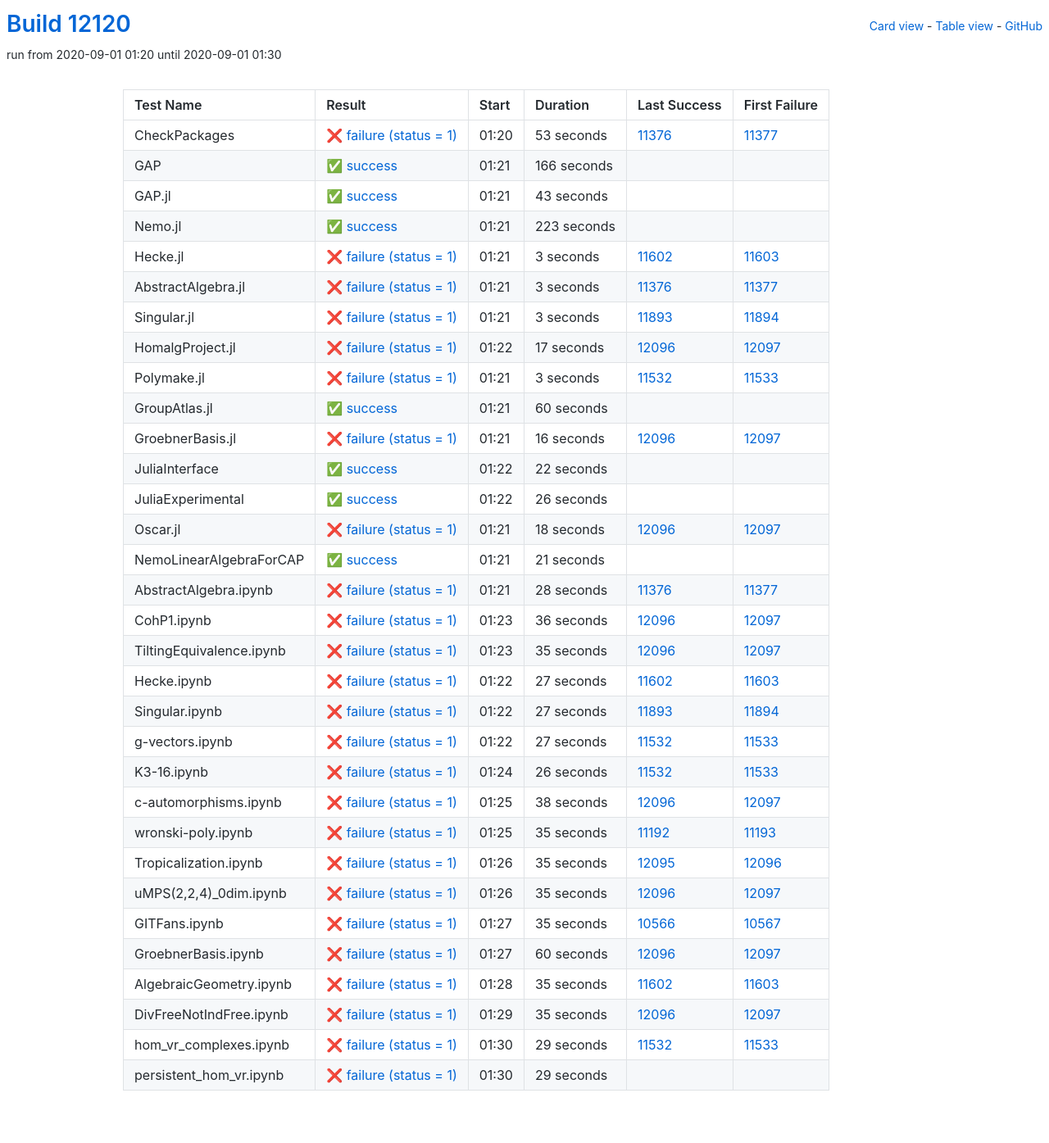
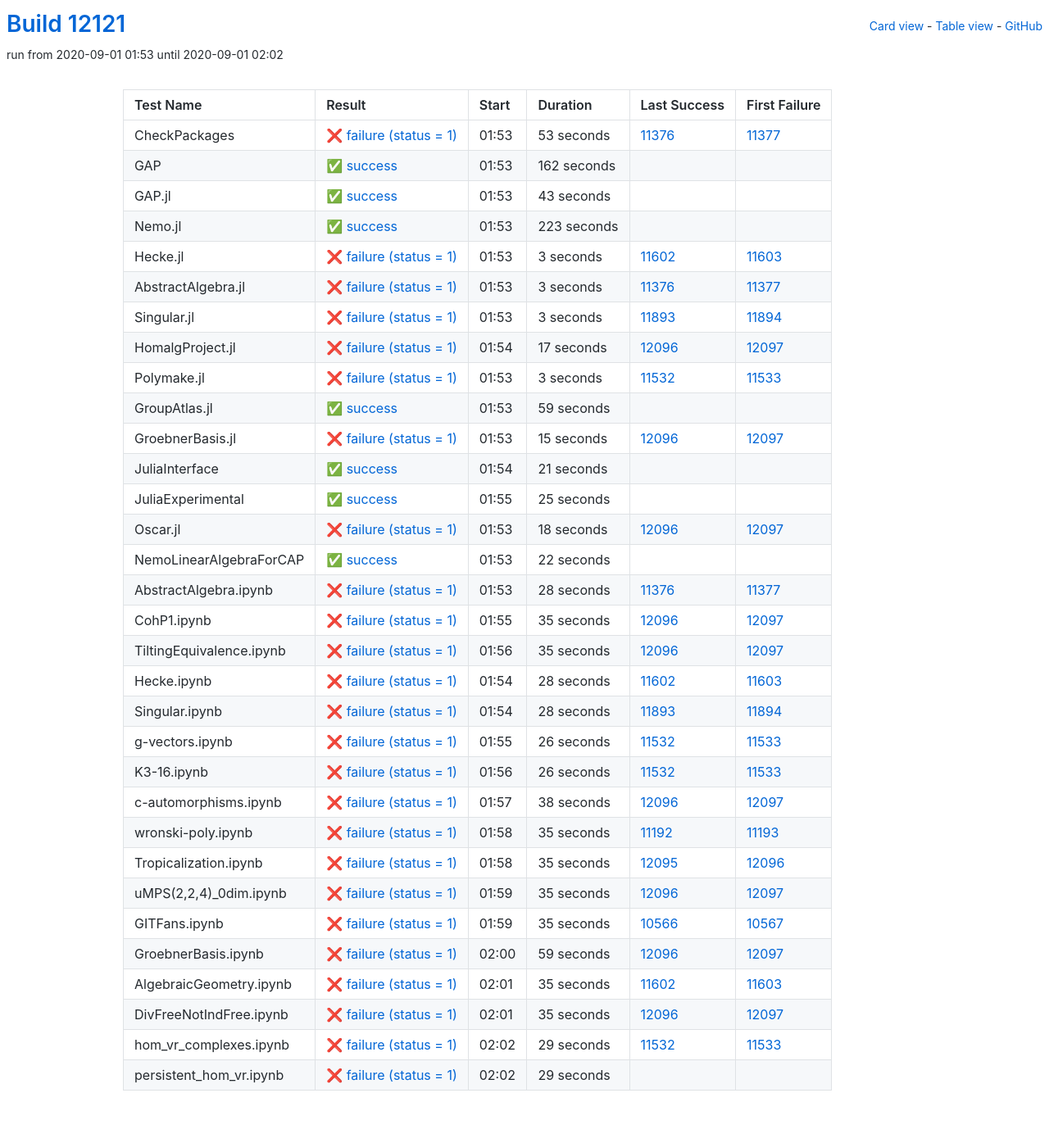
Before and after one commit to oscar-system/oscar-ci-status, a Jekyll site: the page built from table.html, in a window 1280 px wide. Shown: the whole page at 82% size. Built offline with Jekyll 4.4.1, drawn with Linux system fonts in a browser that asks for light colours.

Commit message:
Build #12121

```diff
--- a/_data/ci.yml
+++ b/_data/ci.yml
@@ -1,6 +1,6 @@
 ---
-build: 12120
-build_url: https://oscarci.mathematik.uni-kl.de/job/oscar/12120/
+build: 12121
+build_url: https://oscarci.mathematik.uni-kl.de/job/oscar/12121/
 job: oscar
 organization: oscar-system
 repo: oscar-ci-status
@@ -8,8 +8,8 @@
 tests:
 - name: CheckPackages
   id: checkpackages
-  log: https://oscarci.mathematik.uni-kl.de/job/oscar/12120/artifact/logs/build-12120/CheckPackages.log
-  start: 2020-09-01 01:20
+  log: https://oscarci.mathematik.uni-kl.de/job/oscar/12121/artifact/logs/build-12121/CheckPackages.log
+  start: 2020-09-01 01:53
   success: false
   exitcode: 1
   status: failure
@@ -20,20 +20,20 @@
   first_failure_url: https://oscarci.mathematik.uni-kl.de/job/oscar/11377/
 - name: GAP
   id: gap
-  log: https://oscarci.mathematik.uni-kl.de/job/oscar/12120/artifact/logs/build-12120/GAP.log
-  start: 2020-09-01 01:21
+  log: https://oscarci.mathematik.uni-kl.de/job/oscar/12121/artifact/logs/build-12121/GAP.log
+  start: 2020-09-01 01:53
   success: true
   exitcode: 0
   status: success
-  duration: 166
+  duration: 162
   last_success: false
   last_success_url:
   first_failure: false
   first_failure_url:
 - name: GAP.jl
   id: gap-jl
-  log: https://oscarci.mathematik.uni-kl.de/job/oscar/12120/artifact/logs/build-12120/GAP.jl.log
-  start: 2020-09-01 01:21
+  log: https://oscarci.mathematik.uni-kl.de/job/oscar/12121/artifact/logs/build-12121/GAP.jl.log
+  start: 2020-09-01 01:53
   success: true
   exitcode: 0
   status: success
@@ -44,8 +44,8 @@
   first_failure_url:
 - name: Nemo.jl
   id: nemo-jl
-  log: https://oscarci.mathematik.uni-kl.de/job/oscar/12120/artifact/logs/build-12120/Nemo.jl.log
-  start: 2020-09-01 01:21
+  log: https://oscarci.mathematik.uni-kl.de/job/oscar/12121/artifact/logs/build-12121/Nemo.jl.log
+  start: 2020-09-01 01:53
   success: true
   exitcode: 0
   status: success
@@ -56,8 +56,8 @@
   first_failure_url:
 - name: Hecke.jl
   id: hecke-jl
-  log: https://oscarci.mathematik.uni-kl.de/job/oscar/12120/artifact/logs/build-12120/Hecke.jl.log
-  start: 2020-09-01 01:21
+  log: https://oscarci.mathematik.uni-kl.de/job/oscar/12121/artifact/logs/build-12121/Hecke.jl.log
+  start: 2020-09-01 01:53
   success: false
   exitcode: 1
   status: failure
@@ -68,8 +68,8 @@
   first_failure_url: https://oscarci.mathematik.uni-kl.de/job/oscar/11603/
 - name: AbstractAlgebra.jl
   id: abstractalgebra-jl
-  log: https://oscarci.mathematik.uni-kl.de/job/oscar/12120/artifact/logs/build-12120/AbstractAlgebra.jl.log
-  start: 2020-09-01 01:21
+  log: https://oscarci.mathematik.uni-kl.de/job/oscar/12121/artifact/logs/build-12121/AbstractAlgebra.jl.log
+  start: 2020-09-01 01:53
   success: false
   exitcode: 1
   status: failure
@@ -80,8 +80,8 @@
   first_failure_url: https://oscarci.mathematik.uni-kl.de/job/oscar/11377/
 - name: Singular.jl
   id: singular-jl
-  log: https://oscarci.mathematik.uni-kl.de/job/oscar/12120/artifact/logs/build-12120/Singular.jl.log
-  start: 2020-09-01 01:21
+  log: https://oscarci.mathematik.uni-kl.de/job/oscar/12121/artifact/logs/build-12121/Singular.jl.log
+  start: 2020-09-01 01:53
   success: false
   exitcode: 1
   status: failure
@@ -92,8 +92,8 @@
   first_failure_url: https://oscarci.mathematik.uni-kl.de/job/oscar/11894/
 - name: HomalgProject.jl
   id: homalgproject-jl
-  log: https://oscarci.mathematik.uni-kl.de/job/oscar/12120/artifact/logs/build-12120/HomalgProject.jl.log
-  start: 2020-09-01 01:22
+  log: https://oscarci.mathematik.uni-kl.de/job/oscar/12121/artifact/logs/build-12121/HomalgProject.jl.log
+  start: 2020-09-01 01:54
   success: false
   exitcode: 1
   status: failure
@@ -104,8 +104,8 @@
   first_failure_url: https://oscarci.mathematik.uni-kl.de/job/oscar/12097/
 - name: Polymake.jl
   id: polymake-jl
-  log: https://oscarci.mathematik.uni-kl.de/job/oscar/12120/artifact/logs/build-12120/Polymake.jl.log
-  start: 2020-09-01 01:21
+  log: https://oscarci.mathematik.uni-kl.de/job/oscar/12121/artifact/logs/build-12121/Polymake.jl.log
+  start: 2020-09-01 01:53
   success: false
   exitcode: 1
   status: failure
@@ -116,56 +116,56 @@
   first_failure_url: https://oscarci.mathematik.uni-kl.de/job/oscar/11533/
 - name: GroupAtlas.jl
   id: groupatlas-jl
-  log: https://oscarci.mathematik.uni-kl.de/job/oscar/12120/artifact/logs/build-12120/GroupAtlas.jl.log
-  start: 2020-09-01 01:21
+  log: https://oscarci.mathematik.uni-kl.de/job/oscar/12121/artifact/logs/build-12121/GroupAtlas.jl.log
+  start: 2020-09-01 01:53
   success: true
   exitcode: 0
   status: success
-  duration: 60
+  duration: 59
   last_success: false
   last_success_url:
   first_failure: false
   first_failure_url:
 - name: GroebnerBasis.jl
   id: groebnerbasis-jl
-  log: https://oscarci.mathematik.uni-kl.de/job/oscar/12120/artifact/logs/build-12120/GroebnerBasis.jl.log
-  start: 2020-09-01 01:21
+  log: https://oscarci.mathematik.uni-kl.de/job/oscar/12121/artifact/logs/build-12121/GroebnerBasis.jl.log
+  start: 2020-09-01 01:53
   success: false
   exitcode: 1
   status: failure
-  duration: 16
+  duration: 15
   last_success: 12096
   last_success_url: https://oscarci.mathematik.uni-kl.de/job/oscar/12096/
   first_failure: 12097
   first_failure_url: https://oscarci.mathematik.uni-kl.de/job/oscar/12097/
 - name: JuliaInterface
   id: juliainterface
-  log: https://oscarci.mathematik.uni-kl.de/job/oscar/12120/artifact/logs/build-12120/JuliaInterface.log
-  start: 2020-09-01 01:22
+  log: https://oscarci.mathematik.uni-kl.de/job/oscar/12121/artifact/logs/build-12121/JuliaInterface.log
+  start: 2020-09-01 01:54
   success: true
   exitcode: 0
   status: success
-  duration: 22
+  duration: 21
   last_success: false
   last_success_url:
   first_failure: false
   first_failure_url:
 - name: JuliaExperimental
   id: juliaexperimental
-  log: https://oscarci.mathematik.uni-kl.de/job/oscar/12120/artifact/logs/build-12120/JuliaExperimental.log
-  start: 2020-09-01 01:22
+  log: https://oscarci.mathematik.uni-kl.de/job/oscar/12121/artifact/logs/build-12121/JuliaExperimental.log
+  start: 2020-09-01 01:55
   success: true
   exitcode: 0
   status: success
-  duration: 26
+  duration: 25
   last_success: false
   last_success_url:
   first_failure: false
   first_failure_url:
 - name: Oscar.jl
   id: oscar-jl
-  log: https://oscarci.mathematik.uni-kl.de/job/oscar/12120/artifact/logs/build-12120/Oscar.jl.log
-  start: 2020-09-01 01:21
+  log: https://oscarci.mathematik.uni-kl.de/job/oscar/12121/artifact/logs/build-12121/Oscar.jl.log
+  start: 2020-09-01 01:53
   success: false
   exitcode: 1
   status: failure
@@ -176,20 +176,20 @@
   first_failure_url: https://oscarci.mathematik.uni-kl.de/job/oscar/12097/
 - name: NemoLinearAlgebraForCAP
   id: nemolinearalgebraforcap
-  log: https://oscarci.mathematik.uni-kl.de/job/oscar/12120/artifact/logs/build-12120/NemoLinearAlgebraForCAP.log
-  start: 2020-09-01 01:21
+  log: https://oscarci.mathematik.uni-kl.de/job/oscar/12121/artifact/logs/build-12121/NemoLinearAlgebraForCAP.log
+  start: 2020-09-01 01:53
   success: true
   exitcode: 0
   status: success
-  duration: 21
+  duration: 22
   last_success: false
   last_success_url:
   first_failure: false
   first_failure_url:
 - name: AbstractAlgebra.ipynb
   id: abstractalgebra-ipynb
-  log: https://oscarci.mathematik.uni-kl.de/job/oscar/12120/artifact/logs/build-12120/AbstractAlgebra.ipynb.log
-  start: 2020-09-01 01:21
+  log: https://oscarci.mathematik.uni-kl.de/job/oscar/12121/artifact/logs/build-12121/AbstractAlgebra.ipynb.log
+  start: 2020-09-01 01:53
   success: false
   exitcode: 1
   status: failure
@@ -200,20 +200,20 @@
   first_failure_url: https://oscarci.mathematik.uni-kl.de/job/oscar/11377/
 - name: CohP1.ipynb
   id: cohp1-ipynb
-  log: https://oscarci.mathematik.uni-kl.de/job/oscar/12120/artifact/logs/build-12120/CohP1.ipynb.log
-  start: 2020-09-01 01:23
+  log: https://oscarci.mathematik.uni-kl.de/job/oscar/12121/artifact/logs/build-12121/CohP1.ipynb.log
+  start: 2020-09-01 01:55
   success: false
   exitcode: 1
   status: failure
-  duration: 36
+  duration: 35
   last_success: 12096
   last_success_url: https://oscarci.mathematik.uni-kl.de/job/oscar/12096/
   first_failure: 12097
   first_failure_url: https://oscarci.mathematik.uni-kl.de/job/oscar/12097/
 - name: TiltingEquivalence.ipynb
   id: tiltingequivalence-ipynb
-  log: https://oscarci.mathematik.uni-kl.de/job/oscar/12120/artifact/logs/build-12120/TiltingEquivalence.ipynb.log
-  start: 2020-09-01 01:23
+  log: https://oscarci.mathematik.uni-kl.de/job/oscar/12121/artifact/logs/build-12121/TiltingEquivalence.ipynb.log
+  start: 2020-09-01 01:56
   success: false
   exitcode: 1
   status: failure
@@ -224,44 +224,44 @@
   first_failure_url: https://oscarci.mathematik.uni-kl.de/job/oscar/12097/
 - name: Hecke.ipynb
   id: hecke-ipynb
-  log: https://oscarci.mathematik.uni-kl.de/job/oscar/12120/artifact/logs/build-12120/Hecke.ipynb.log
-  start: 2020-09-01 01:22
+  log: https://oscarci.mathematik.uni-kl.de/job/oscar/12121/artifact/logs/build-12121/Hecke.ipynb.log
+  start: 2020-09-01 01:54
   success: false
   exitcode: 1
   status: failure
-  duration: 27
+  duration: 28
   last_success: 11602
   last_success_url: https://oscarci.mathematik.uni-kl.de/job/oscar/11602/
   first_failure: 11603
   first_failure_url: https://oscarci.mathematik.uni-kl.de/job/oscar/11603/
 - name: Singular.ipynb
   id: singular-ipynb
-  log: https://oscarci.mathematik.uni-kl.de/job/oscar/12120/artifact/logs/build-12120/Singular.ipynb.log
-  start: 2020-09-01 01:22
+  log: https://oscarci.mathematik.uni-kl.de/job/oscar/12121/artifact/logs/build-12121/Singular.ipynb.log
+  start: 2020-09-01 01:54
   success: false
   exitcode: 1
   status: failure
-  duration: 27
+  duration: 28
   last_success: 11893
   last_success_url: https://oscarci.mathematik.uni-kl.de/job/oscar/11893/
   first_failure: 11894
   first_failure_url: https://oscarci.mathematik.uni-kl.de/job/oscar/11894/
 - name: g-vectors.ipynb
   id: g-vectors-ipynb
-  log: https://oscarci.mathematik.uni-kl.de/job/oscar/12120/artifact/logs/build-12120/g-vectors.ipynb.log
-  start: 2020-09-01 01:22
+  log: https://oscarci.mathematik.uni-kl.de/job/oscar/12121/artifact/logs/build-12121/g-vectors.ipynb.log
+  start: 2020-09-01 01:55
   success: false
   exitcode: 1
   status: failure
-  duration: 27
+  duration: 26
   last_success: 11532
   last_success_url: https://oscarci.mathematik.uni-kl.de/job/oscar/11532/
   first_failure: 11533
   first_failure_url: https://oscarci.mathematik.uni-kl.de/job/oscar/11533/
 - name: K3-16.ipynb
   id: k3-16-ipynb
-  log: https://oscarci.mathematik.uni-kl.de/job/oscar/12120/artifact/logs/build-12120/K3-16.ipynb.log
-  start: 2020-09-01 01:24
+  log: https://oscarci.mathematik.uni-kl.de/job/oscar/12121/artifact/logs/build-12121/K3-16.ipynb.log
+  start: 2020-09-01 01:56
   success: false
   exitcode: 1
   status: failure
@@ -272,8 +272,8 @@
   first_failure_url: https://oscarci.mathematik.uni-kl.de/job/oscar/11533/
 - name: c-automorphisms.ipynb
   id: c-automorphisms-ipynb
-  log: https://oscarci.mathematik.uni-kl.de/job/oscar/12120/artifact/logs/build-12120/c-automorphisms.ipynb.log
-  start: 2020-09-01 01:25
+  log: https://oscarci.mathematik.uni-kl.de/job/oscar/12121/artifact/logs/build-12121/c-automorphisms.ipynb.log
+  start: 2020-09-01 01:57
   success: false
   exitcode: 1
   status: failure
@@ -284,8 +284,8 @@
   first_failure_url: https://oscarci.mathematik.uni-kl.de/job/oscar/12097/
 - name: wronski-poly.ipynb
   id: wronski-poly-ipynb
-  log: https://oscarci.mathematik.uni-kl.de/job/oscar/12120/artifact/logs/build-12120/wronski-poly.ipynb.log
-  start: 2020-09-01 01:25
+  log: https://oscarci.mathematik.uni-kl.de/job/oscar/12121/artifact/logs/build-12121/wronski-poly.ipynb.log
+  start: 2020-09-01 01:58
   success: false
   exitcode: 1
   status: failure
@@ -296,8 +296,8 @@
   first_failure_url: https://oscarci.mathematik.uni-kl.de/job/oscar/11193/
 - name: Tropicalization.ipynb
   id: tropicalization-ipynb
-  log: https://oscarci.mathematik.uni-kl.de/job/oscar/12120/artifact/logs/build-12120/Tropicalization.ipynb.log
-  start: 2020-09-01 01:26
+  log: https://oscarci.mathematik.uni-kl.de/job/oscar/12121/artifact/logs/build-12121/Tropicalization.ipynb.log
+  start: 2020-09-01 01:58
   success: false
   exitcode: 1
   status: failure
@@ -308,8 +308,8 @@
   first_failure_url: https://oscarci.mathematik.uni-kl.de/job/oscar/12096/
 - name: uMPS(2,2,4)_0dim.ipynb
   id: umps-2-2-4-0dim-ipynb
-  log: https://oscarci.mathematik.uni-kl.de/job/oscar/12120/artifact/logs/build-12120/uMPS-2-2-4-_0dim.ipynb.log
-  start: 2020-09-01 01:26
+  log: https://oscarci.mathematik.uni-kl.de/job/oscar/12121/artifact/logs/build-12121/uMPS-2-2-4-_0dim.ipynb.log
+  start: 2020-09-01 01:59
   success: false
   exitcode: 1
   status: failure
@@ -320,8 +320,8 @@
   first_failure_url: https://oscarci.mathematik.uni-kl.de/job/oscar/12097/
 - name: GITFans.ipynb
   id: gitfans-ipynb
-  log: https://oscarci.mathematik.uni-kl.de/job/oscar/12120/artifact/logs/build-12120/GITFans.ipynb.log
-  start: 2020-09-01 01:27
+  log: https://oscarci.mathematik.uni-kl.de/job/oscar/12121/artifact/logs/build-12121/GITFans.ipynb.log
+  start: 2020-09-01 01:59
   success: false
   exitcode: 1
   status: failure
@@ -332,20 +332,20 @@
   first_failure_url: https://oscarci.mathematik.uni-kl.de/job/oscar/10567/
 - name: GroebnerBasis.ipynb
   id: groebnerbasis-ipynb
-  log: https://oscarci.mathematik.uni-kl.de/job/oscar/12120/artifact/logs/build-12120/GroebnerBasis.ipynb.log
-  start: 2020-09-01 01:27
+  log: https://oscarci.mathematik.uni-kl.de/job/oscar/12121/artifact/logs/build-12121/GroebnerBasis.ipynb.log
+  start: 2020-09-01 02:00
   success: false
   exitcode: 1
   status: failure
-  duration: 60
+  duration: 59
   last_success: 12096
   last_success_url: https://oscarci.mathematik.uni-kl.de/job/oscar/12096/
   first_failure: 12097
   first_failure_url: https://oscarci.mathematik.uni-kl.de/job/oscar/12097/
 - name: AlgebraicGeometry.ipynb
   id: algebraicgeometry-ipynb
-  log: https://oscarci.mathematik.uni-kl.de/job/oscar/12120/artifact/logs/build-12120/AlgebraicGeometry.ipynb.log
-  start: 2020-09-01 01:28
+  log: https://oscarci.mathematik.uni-kl.de/job/oscar/12121/artifact/logs/build-12121/AlgebraicGeometry.ipynb.log
+  start: 2020-09-01 02:01
   success: false
   exitcode: 1
   status: failure
@@ -356,8 +356,8 @@
   first_failure_url: https://oscarci.mathematik.uni-kl.de/job/oscar/11603/
 - name: DivFreeNotIndFree.ipynb
   id: divfreenotindfree-ipynb
-  log: https://oscarci.mathematik.uni-kl.de/job/oscar/12120/artifact/logs/build-12120/DivFreeNotIndFree.ipynb.log
-  start: 2020-09-01 01:29
+  log: https://oscarci.mathematik.uni-kl.de/job/oscar/12121/artifact/logs/build-12121/DivFreeNotIndFree.ipynb.log
+  start: 2020-09-01 02:01
   success: false
   exitcode: 1
   status: failure
@@ -368,8 +368,8 @@
   first_failure_url: https://oscarci.mathematik.uni-kl.de/job/oscar/12097/
 - name: hom_vr_complexes.ipynb
   id: hom-vr-complexes-ipynb
-  log: https://oscarci.mathematik.uni-kl.de/job/oscar/12120/artifact/logs/build-12120/hom_vr_complexes.ipynb.log
-  start: 2020-09-01 01:30
+  log: https://oscarci.mathematik.uni-kl.de/job/oscar/12121/artifact/logs/build-12121/hom_vr_complexes.ipynb.log
+  start: 2020-09-01 02:02
   success: false
   exitcode: 1
   status: failure
@@ -380,8 +380,8 @@
   first_failure_url: https://oscarci.mathematik.uni-kl.de/job/oscar/11533/
 - name: persistent_hom_vr.ipynb
   id: persistent-hom-vr-ipynb
-  log: https://oscarci.mathematik.uni-kl.de/job/oscar/12120/artifact/logs/build-12120/persistent_hom_vr.ipynb.log
-  start: 2020-09-01 01:30
+  log: https://oscarci.mathematik.uni-kl.de/job/oscar/12121/artifact/logs/build-12121/persistent_hom_vr.ipynb.log
+  start: 2020-09-01 02:02
   success: false
   exitcode: 1
   status: failure
```
Also changed, not shown: README.md.
